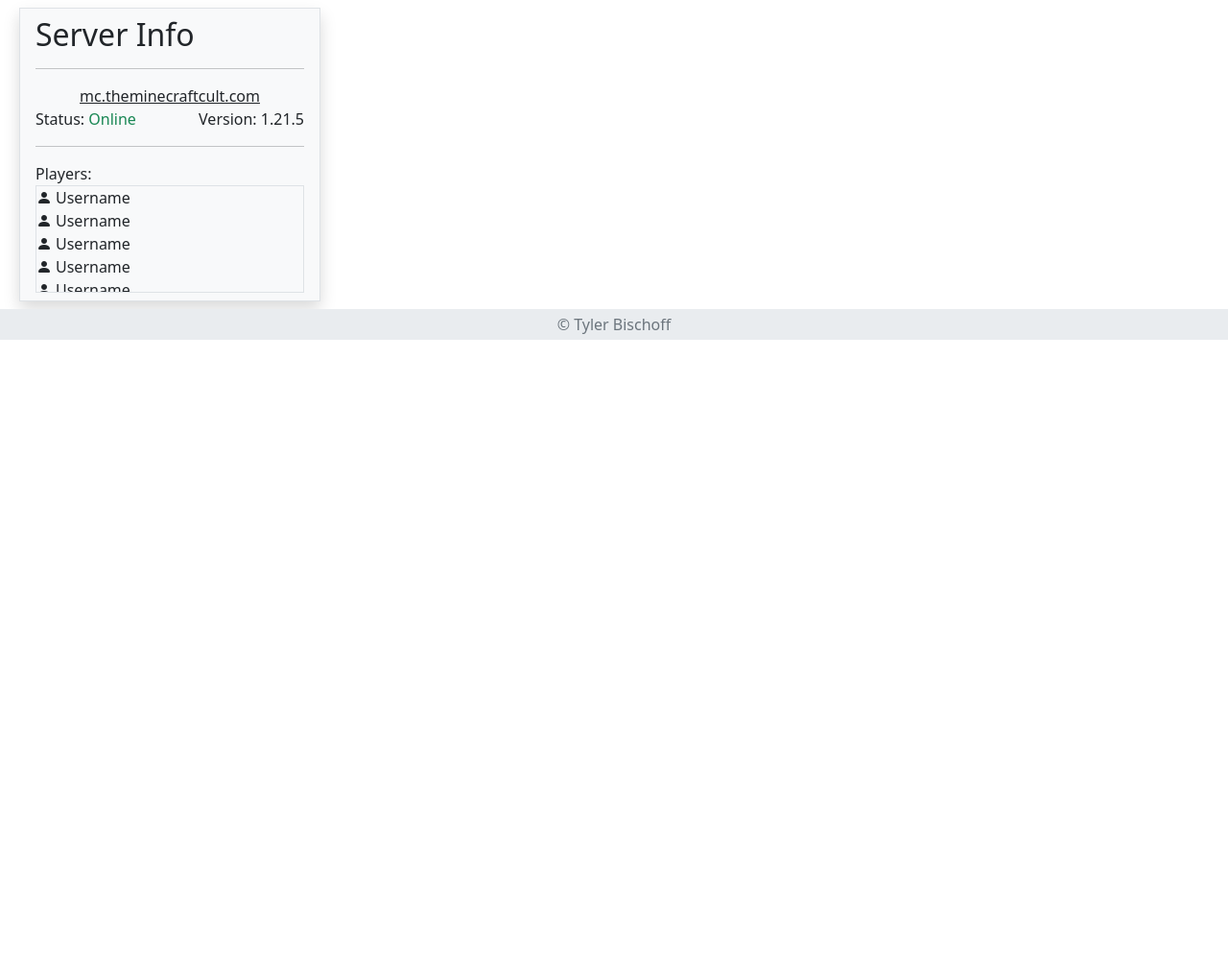
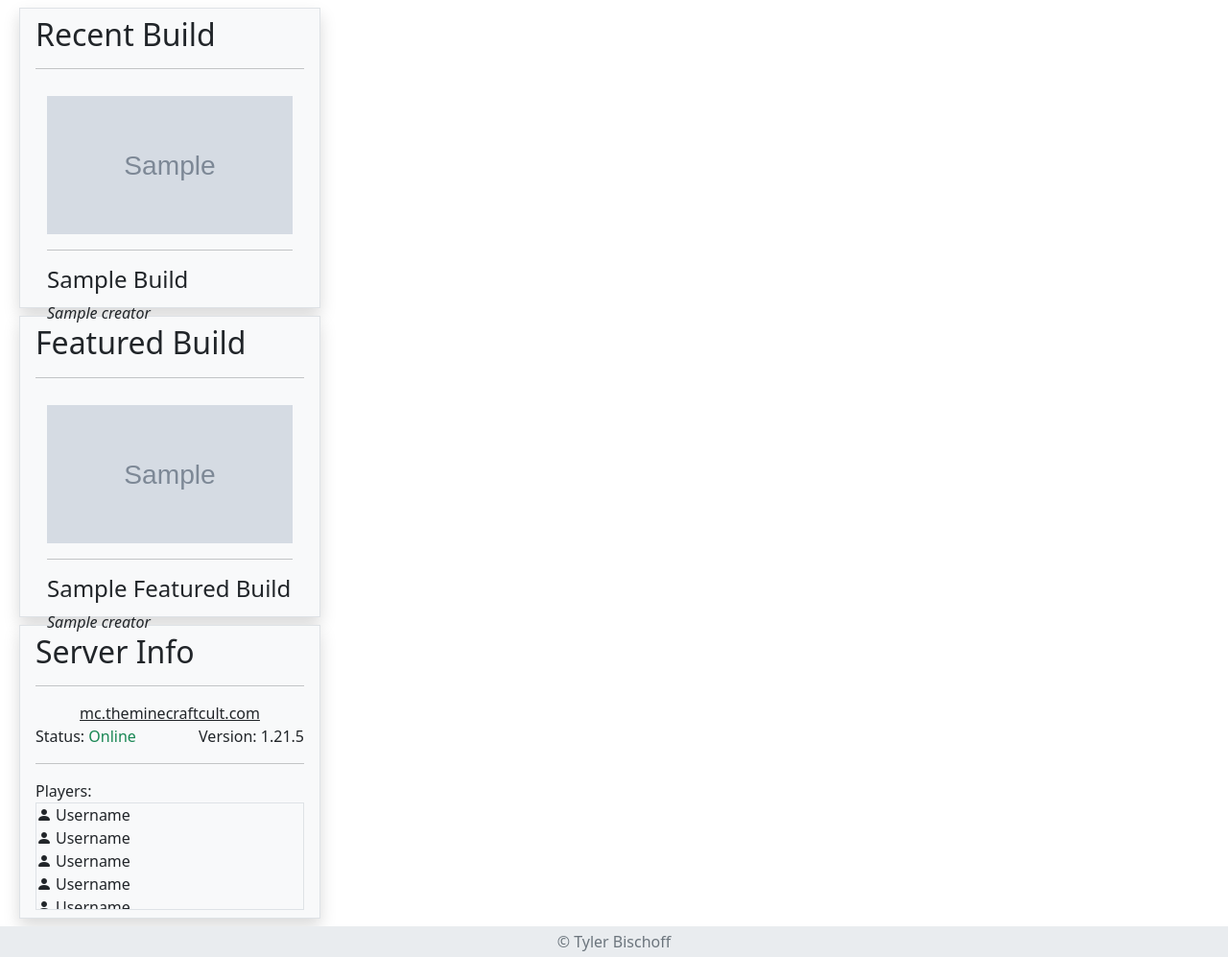
Before and after one commit to tylerb153/Resume-Website-Django, a Django app: template Minecraft-Cult-Website/minecraftcultsite/templates/home.html in a window 1280 px wide. Shown: the part 80-1077 px from the top of the page at 96% size. Before the commit the page ends 434 px from the top, so only its background shows below. Run offline with Django 5.2, Linux system fonts and the light colour scheme; the template is opened without the code that fills it: most values are stand-ins (such as "Sample title", 1, 10 or a date in 2020); grey boxes marked "Sample" are stand-in pictures.

Commit message:
Created recent and featured build tiles

```diff
--- a/Minecraft-Cult-Website/minecraftcultsite/templates/home.html
+++ b/Minecraft-Cult-Website/minecraftcultsite/templates/home.html
@@ -2,10 +2,33 @@
 {% load static %}
 
 {% block title %}Home{% endblock %}
-
+{% block head %}
+    <link rel="stylesheet" href="{% static 'showcase.css' %}">
+{% endblock %}
 {% block content %}
     <div class="container-fluid">
         {% comment %} Builds Recent/Featured {% endcomment %}
+        <div class="d-flex flex-column bg-body-tertiary border p-2 px-3 m-2 shadow" style="max-width: 25%;">
+            <h2 class="mb-0">Recent Build</h2>
+            <hr>
+            <a {% comment %} href="{% url 'buildDetails' build.slug %}"{% endcomment %} class="d-block text-reset text-decoration-none w-100" style="padding:.75rem; min-height: calc(200px + 2 * .75rem); max-height: calc(200px + 2 * .75rem);">
+                <img src="{% if recentBuild.thumbnail.image %}{{ recentBuild.thumbnail.image.url }}{% else %}{% static 'images/LogoBW.svg' %}{% endif %}" onerror="this.src='{% static 'images/LogoBW.svg' %}'" class="w-100 build-image">
+                <hr>
+                <h5 class="mt-2 fs-4 build-details text-capitalize">{{recentBuild.title}}</h5>
+                <p class="mb-0 fst-italic build-details">{{recentBuild.creator}}</p>
+            </a>
+        </div>
+
+        <div class="d-flex flex-column bg-body-tertiary border p-2 px-3 m-2 shadow" style="max-width: 25%;">
+            <h2 class="mb-0">Featured Build</h2>
+            <hr>
+            <a {% comment %} href="{% url 'buildDetails' build.slug %}"{% endcomment %} class="d-block text-reset text-decoration-none w-100" style="padding:.75rem; min-height: calc(200px + 2 * .75rem); max-height: calc(200px + 2 * .75rem);">
+                <img src="{% if featuredBuild.thumbnail.image %}{{ featuredBuild.thumbnail.image.url }}{% else %}{% static 'images/LogoBW.svg' %}{% endif %}" onerror="this.src='{% static 'images/LogoBW.svg' %}'" class="w-100 build-image">
+                <hr>
+                <h5 class="mt-2 fs-4 build-details text-capitalize">{{featuredBuild.title}}</h5>
+                <p class="mb-0 fst-italic build-details">{{featuredBuild.creator}}</p>
+            </a>
+        </div>
 
         {% comment %} Server Info {% endcomment %}
         <div class="d-flex flex-column bg-body-tertiary border p-2 px-3 m-2 shadow" style="max-width: 25%;">
--- a/Minecraft-Cult-Website/showcase/templates/buildDetails.html
+++ b/Minecraft-Cult-Website/showcase/templates/buildDetails.html
@@ -4,7 +4,7 @@
 {% block title %}{{ build.title }}{% endblock %}
 {% block head %}
     <link rel="stylesheet" href="{% static 'showcase.css' %}">
-{% endblock%}
+{% endblock %}
 
 {% block content %}
     <div class='d-flex h-100 mb-3'>
```
